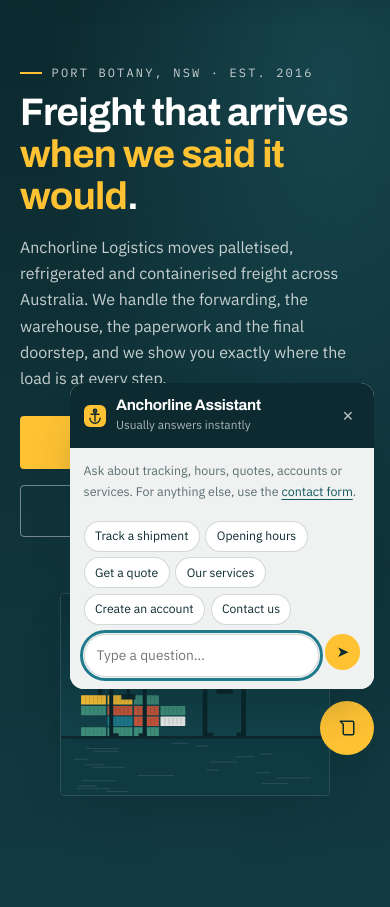
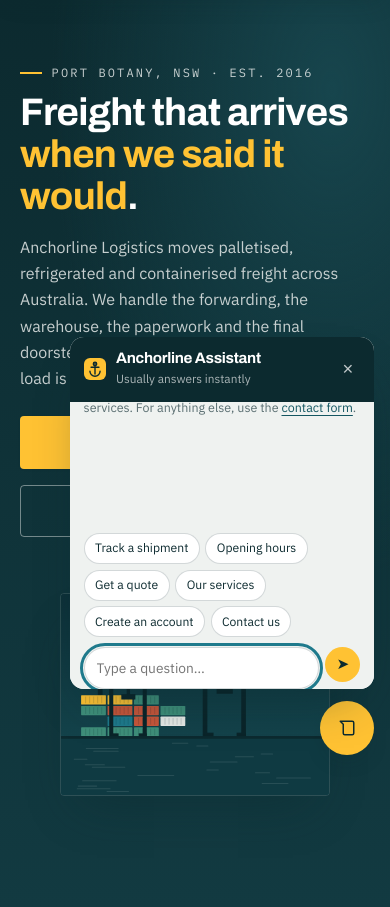
Before and after one commit to KhiulAakash/KOI, a PHP site: page /index.php in a window 390 px wide, after a click that opens the changed part. Shown: the part 73-980 px from the top of the page. Run offline with PHP 8.4, Linux system fonts and the light colour scheme.

Commit message:
(Sujan) Fix chatbot log collapsing on mobile screens

```diff
--- a/anchorline-logistics/css/style.css
+++ b/anchorline-logistics/css/style.css
@@ -1080,12 +1080,21 @@ table.manifest {
   min-height: 0;
   padding: 0.75rem 0.85rem;
   background: var(--paper);
+  /* Safety net: if the header + hint + chips + log ever add up to more
+     than the panel's max-height, the whole body scrolls instead of
+     silently clipping the input box out of reach. */
+  overflow-y: auto;
 }
 
 .faqbot-body .hint { margin: 0 0 0.6rem; font-size: 0.78rem; }
 
 .faqbot-log {
   flex: 1;
+  /* A flex item with overflow set to anything but "visible" loses its
+     normal content-based minimum size, so with no fixed height above
+     it this would otherwise collapse toward 0px even while holding
+     real messages - min-height keeps it visibly open. */
+  min-height: 8rem;
   overflow-y: auto;
   margin-bottom: 0.6rem;
   padding-right: 0.15rem;
@@ -1167,5 +1176,6 @@ table.manifest {
 .faqbot-send:hover { background: #ffd05c; }
 
 @media (max-width: 520px) {
-  .faqbot-panel { width: min(90vw, 19rem); max-height: 20rem; }
+  .faqbot-panel { width: min(90vw, 19rem); max-height: 22rem; }
+  .faqbot-log { min-height: 6rem; }
 }
```
